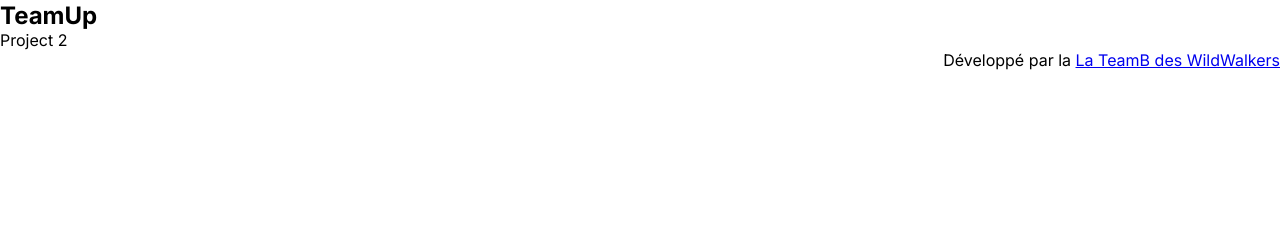
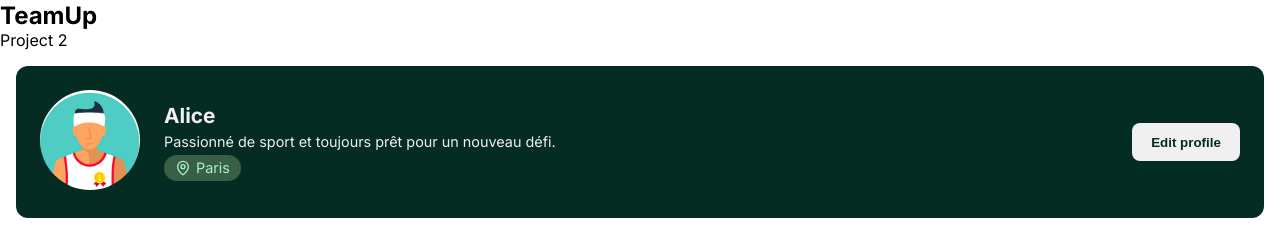
Before and after one commit to SoleneMend/TeamUp-Front, a React (Vite) app in the folder client/: page / in a window 1280 px wide. Shown: the part 876-1111 px from the top of the page. Before the commit the page ends 946 px from the top, so only its background shows below. Built offline with nearby package versions, Linux system fonts and the light colour scheme; no server answers.

Commit message:
feat: add CardProfil component with CSS

```diff
--- a/client/src/App.tsx
+++ b/client/src/App.tsx
@@ -4,6 +4,7 @@ import "./App.css";
 
 import Navbar from "./components/Navbar/Navbar";
 import SideBar from "./components/Sidebar/SideBar";
+import CardProfil from "./components/CardProfil/CardProfil"
 
 function App() {
   return (
@@ -21,6 +22,13 @@ function App() {
         </hgroup>
       </main>
 
+  <CardProfil
+  name="Alice"
+  location="Paris"
+/>
+
+
+
       <footer>
         Développé par la&nbsp;
         <a
--- /dev/null
+++ b/client/src/components/CardProfil/CardProfil.css
@@ -0,0 +1,58 @@
+.card-profil {
+  background-color: var(--color-primary);
+  border-radius: 12px;
+  padding: 1.5rem;
+  display: flex;
+  align-items: center;
+  gap: 1.5rem;
+  margin: 1rem;
+}
+
+.card-profil__image img {
+  border-radius: 50%;
+  width: 100px;
+  height: 100px;
+  object-fit: cover;
+}
+
+.card-profil__content {
+  display: flex;
+  flex-direction: column;
+  gap: 0.3rem;
+  flex: 1;
+}
+
+.card-profil__name {
+  color: var(--color-neutral);
+  font-weight: bold;
+  font-size: 1.3rem;
+}
+
+.card-profil__bio {
+  color: var(--color-neutral);
+  font-size: 0.9rem;
+}
+
+.card-profil__location {
+  display: flex;
+  align-items: center;
+  gap: 0.3rem;
+  background-color: var(--color-hover);
+  color: var(--color-tertiary);
+  padding: 0.3rem 0.7rem;
+  border-radius: 20px;
+  font-size: 0.9rem;
+  width: fit-content;
+}
+
+.card-profil__button {
+  background-color: var(--color-neutral);
+  color: var(--color-primary);
+  border: none;
+  border-radius: 8px;
+  padding: 0.7rem 1.2rem;
+  cursor: pointer;
+  font-weight: bold;
+  margin-left: auto;
+  white-space: nowrap;
+}
--- /dev/null
+++ b/client/src/components/CardProfil/CardProfil.tsx
@@ -0,0 +1,31 @@
+import "./CardProfil.css"
+import defaultAvatar from "../../assets/images/avatar.png"
+import { MapPin } from "lucide-react"
+
+
+interface CardProfilProps {
+    name:string;
+    bio?:string;
+    url_image?:string;
+    location:string;
+}
+
+const CardProfil = ({name, bio = "Passionné de sport et toujours prêt pour un nouveau défi.", url_image = defaultAvatar, location}: CardProfilProps) => {
+
+    return (
+     <div className="card-profil">
+    <div className="card-profil__image"><img src={url_image} alt={name} /></div>
+    <div className="card-profil__content">
+        <h2 className="card-profil__name">{name}</h2>
+        <p className="card-profil__bio">{bio}</p>
+<span className="card-profil__location">
+  <MapPin size={16} />
+  {location}
+</span>    </div>
+    <button className="card-profil__button">Edit profile</button>
+</div>
+
+    );
+}
+
+export default CardProfil;
```
Also changed, not shown: client/src/assets/images/avatar.png (added).
